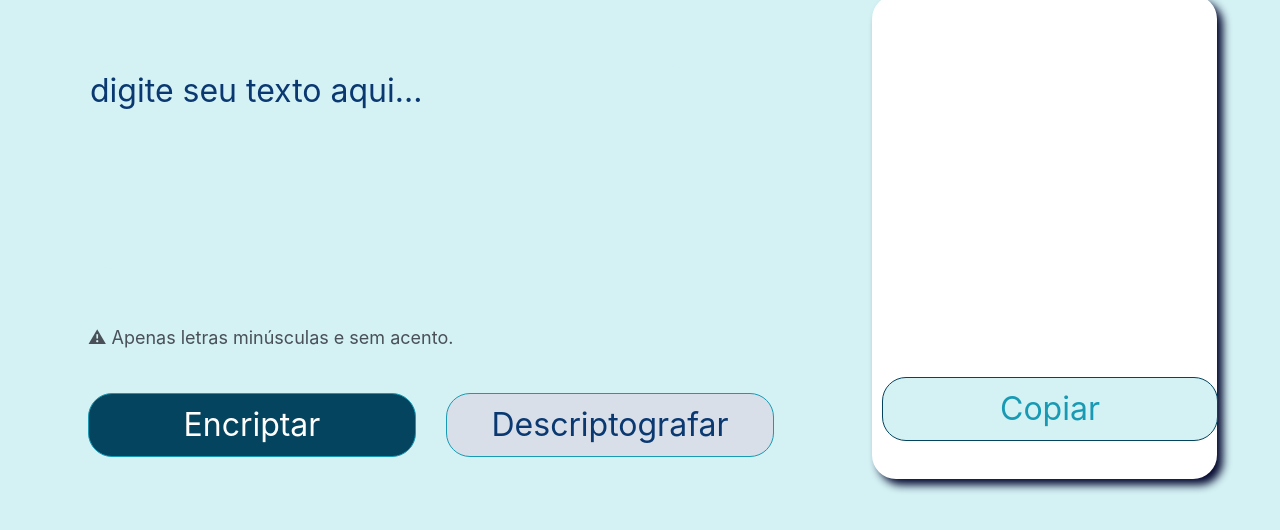
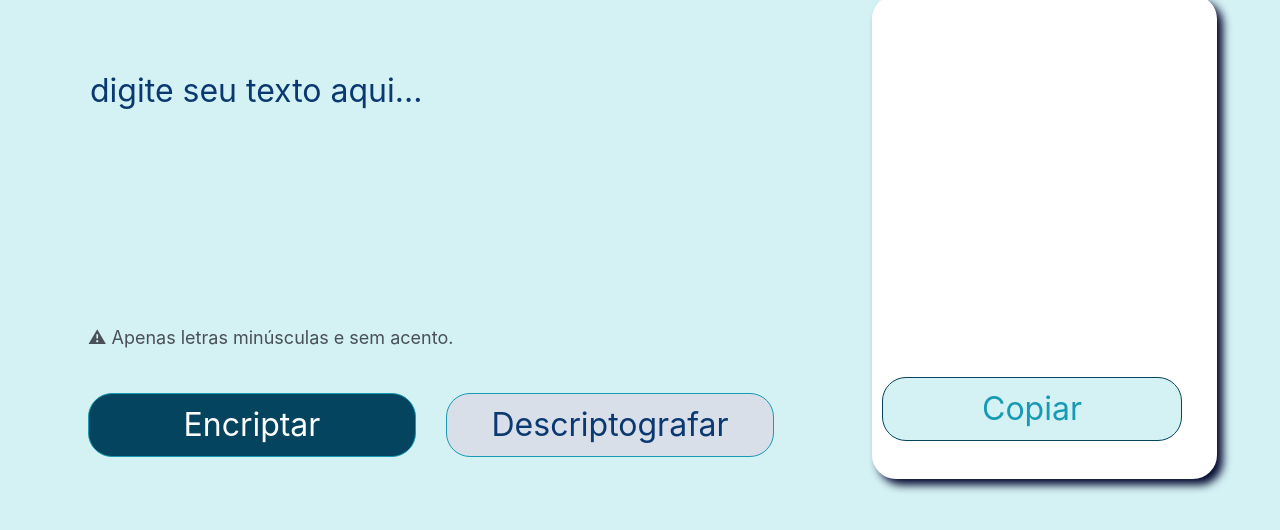
Before and after one commit to jalban0/challengeOneDecodificadorT4.github.io, a plain HTML site: page index.html in a window 1280 px wide. Shown: the part 94-624 px from the top of the page. Drawn offline with Linux system fonts and the light colour scheme.

Commit message:
alteração do botão

```diff
--- a/style.css
+++ b/style.css
@@ -118,7 +118,7 @@ main {
     margin-left: 108px;
     margin-top: 402px;
     position: absolute;
-    width: 336px;
+    width: 300px;
 }
 
 .btn-copiar:hover {
```
